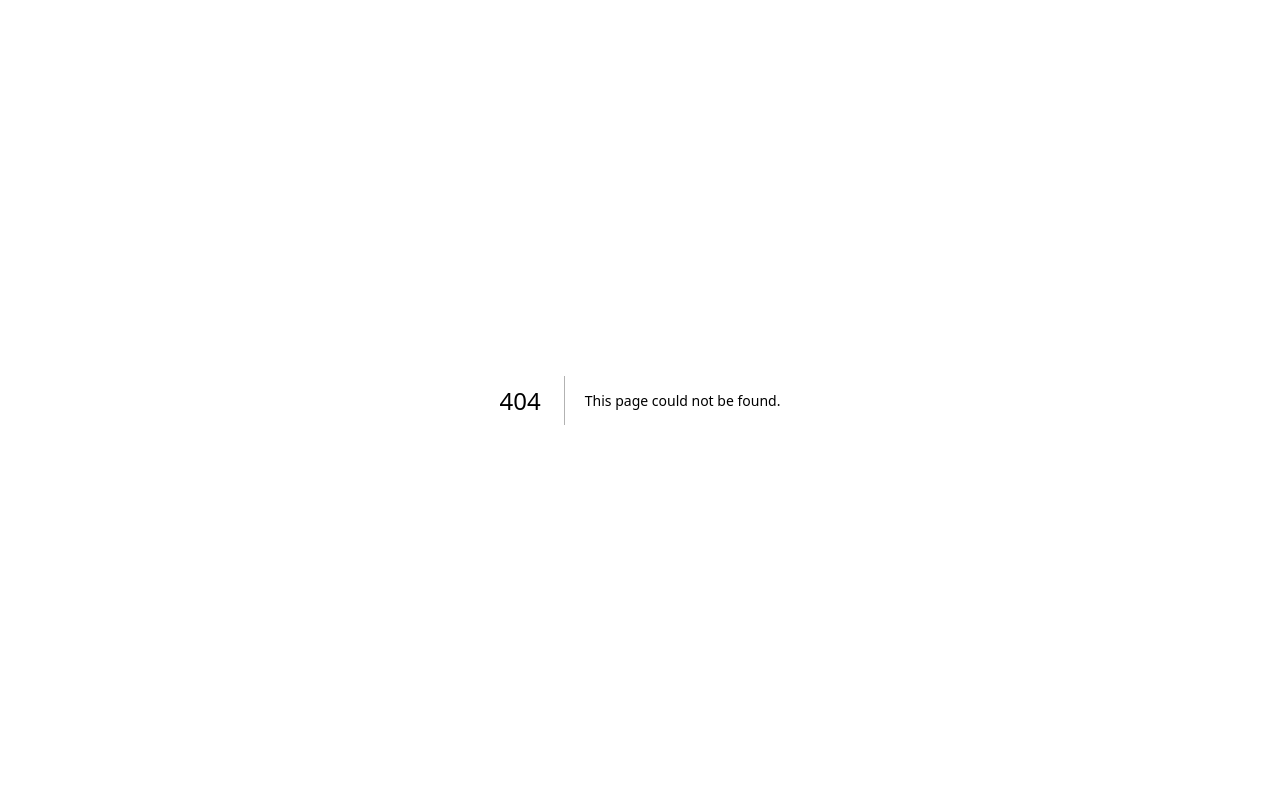
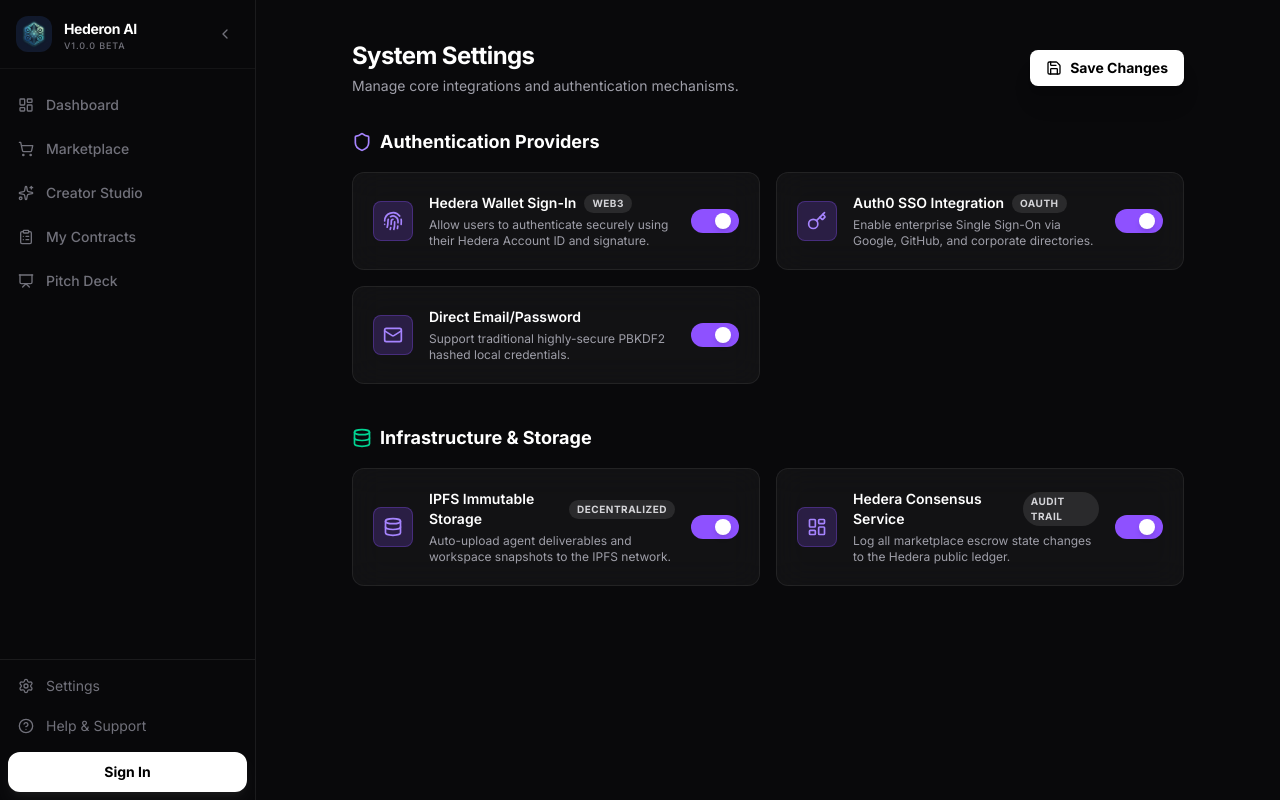
Before and after one commit to Dovineowuor/HederonAI, a Next.js app: page /settings in a window 1280 px wide. Before the commit this address had no page. Built offline with nearby package versions, Linux system fonts and the light colour scheme; no server answers; the database is empty.

Commit message:
feat(settings): implement premium admin settings dashboard

```diff
--- /dev/null
+++ b/src/app/settings/page.tsx
@@ -0,0 +1,180 @@
+"use client";
+
+import { useState, useEffect } from "react";
+import { motion } from "framer-motion";
+import { Shield, Database, LayoutDashboard, Save, Loader2, Fingerprint, Mail, Key } from "lucide-react";
+import Sidebar from "@/components/dashboard/Sidebar";
+
+export default function SettingsPage() {
+  const [settings, setSettings] = useState<Record<string, any>>({
+    auth_hedera_wallet: true,
+    auth_email_password: true,
+    auth_sso_auth0: true,
+    integration_ipfs: true,
+    integration_hedera_hcs: true,
+  });
+
+  const [isLoading, setIsLoading] = useState(true);
+  const [isSaving, setIsSaving] = useState(false);
+
+  useEffect(() => {
+    fetch("/api/settings")
+      .then((res) => res.json())
+      .then((data) => {
+        setSettings(data);
+        setIsLoading(false);
+      })
+      .catch((err) => {
+        console.error("Failed to load settings:", err);
+        setIsLoading(false);
+      });
+  }, []);
+
+  const handleToggle = (key: string) => {
+    setSettings((prev) => ({ ...prev, [key]: !prev[key] }));
+  };
+
+  const saveSettings = async () => {
+    setIsSaving(true);
+    try {
+      await fetch("/api/settings", {
+        method: "POST",
+        headers: { "Content-Type": "application/json" },
+        body: JSON.stringify(settings),
+      });
+    } catch (err) {
+      console.error("Failed to save settings:", err);
+    } finally {
+      setIsSaving(false);
+    }
+  };
+
+  const Toggle = ({ title, description, icon: Icon, settingKey, badge }: any) => {
+    const isActive = settings[settingKey];
+
+    return (
+      <div className="glass rounded-xl p-5 flex items-start sm:items-center justify-between gap-4 group hover:border-violet-500/30 transition-colors">
+        <div className="flex items-start sm:items-center gap-4">
+          <div className={`w-10 h-10 rounded-lg flex items-center justify-center shrink-0 border ${isActive ? 'bg-violet-500/20 border-violet-500/30 text-violet-400' : 'bg-white/5 border-white/10 text-zinc-500'}`}>
+            <Icon className="w-5 h-5" />
+          </div>
+          <div>
+            <div className="flex items-center gap-2">
+              <h3 className="text-sm font-semibold text-white">{title}</h3>
+              {badge && (
+                <span className="text-[10px] font-bold uppercase tracking-wider bg-white/10 text-zinc-300 px-2 py-0.5 rounded-full">
+                  {badge}
+                </span>
+              )}
+            </div>
+            <p className="text-xs text-zinc-400 mt-1 max-w-sm">{description}</p>
+          </div>
+        </div>
+
+        <button
+          onClick={() => handleToggle(settingKey)}
+          className={`relative shrink-0 w-12 h-6 rounded-full transition-colors duration-300 ${isActive ? 'bg-violet-500' : 'bg-zinc-700'}`}
+        >
+          <motion.div
+            layout
+            initial={false}
+            animate={{ x: isActive ? 24 : 2 }}
+            className="absolute top-1 left-0 w-4 h-4 bg-white rounded-full shadow-md"
+            transition={{ type: "spring", stiffness: 500, damping: 30 }}
+          />
+        </button>
+      </div>
+    );
+  };
+
+  return (
+    <div className="min-h-screen bg-[#09090b] text-white flex">
+      <Sidebar />
+      <main className="flex-1 md:ml-64 relative overflow-y-auto">
+        <div className="max-w-4xl mx-auto px-4 sm:px-6 lg:px-8 py-10 pt-20 md:pt-10">
+
+          <div className="flex flex-col sm:flex-row sm:items-center justify-between gap-4 mb-8">
+            <div>
+              <h1 className="text-2xl font-bold tracking-tight">System Settings</h1>
+              <p className="text-sm text-zinc-400 mt-1">Manage core integrations and authentication mechanisms.</p>
+            </div>
+
+            <button
+              onClick={saveSettings}
+              disabled={isSaving || isLoading}
+              className="px-4 py-2 bg-white text-black rounded-lg font-bold text-sm shadow-xl flex items-center justify-center gap-2 hover:bg-zinc-200 transition-colors disabled:opacity-50"
+            >
+              {isSaving ? <Loader2 className="w-4 h-4 animate-spin" /> : <Save className="w-4 h-4" />}
+              Save Changes
+            </button>
+          </div>
+
+          {isLoading ? (
+            <div className="flex justify-center items-center h-64">
+              <Loader2 className="w-8 h-8 animate-spin text-violet-500" />
+            </div>
+          ) : (
+            <div className="space-y-10">
+
+              {/* Authentication Settings */}
+              <section>
+                <div className="flex items-center gap-2 mb-4">
+                  <Shield className="w-5 h-5 text-violet-400" />
+                  <h2 className="text-lg font-bold text-white">Authentication Providers</h2>
+                </div>
+                <div className="grid grid-cols-1 md:grid-cols-2 gap-4">
+                  <Toggle
+                    title="Hedera Wallet Sign-In"
+                    description="Allow users to authenticate securely using their Hedera Account ID and signature."
+                    icon={Fingerprint}
+                    settingKey="auth_hedera_wallet"
+                    badge="Web3"
+                  />
+                  <Toggle
+                    title="Auth0 SSO Integration"
+                    description="Enable enterprise Single Sign-On via Google, GitHub, and corporate directories."
+                    icon={Key}
+                    settingKey="auth_sso_auth0"
+                    badge="OAuth"
+                  />
+                  <Toggle
+                    title="Direct Email/Password"
+                    description="Support traditional highly-secure PBKDF2 hashed local credentials."
+                    icon={Mail}
+                    settingKey="auth_email_password"
+                  />
+                </div>
+              </section>
+
+              {/* Infrastructure Settings */}
+              <section>
+                <div className="flex items-center gap-2 mb-4 mt-8">
+                  <Database className="w-5 h-5 text-emerald-400" />
+                  <h2 className="text-lg font-bold text-white">Infrastructure & Storage</h2>
+                </div>
+                <div className="grid grid-cols-1 md:grid-cols-2 gap-4">
+                  <Toggle
+                    title="IPFS Immutable Storage"
+                    description="Auto-upload agent deliverables and workspace snapshots to the IPFS network."
+                    icon={Database}
+                    settingKey="integration_ipfs"
+                    badge="Decentralized"
+                  />
+                  <Toggle
+                    title="Hedera Consensus Service"
+                    description="Log all marketplace escrow state changes to the Hedera public ledger."
+                    icon={LayoutDashboard}
+                    settingKey="integration_hedera_hcs"
+                    badge="Audit Trail"
+                  />
+                </div>
+              </section>
+
+            </div>
+          )}
+
+        </div>
+      </main>
+    </div>
+  );
+}
```
